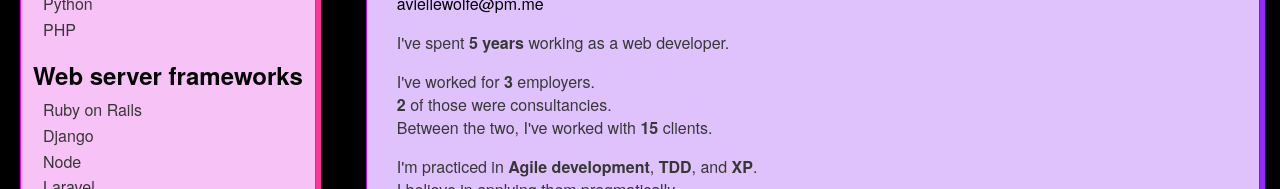
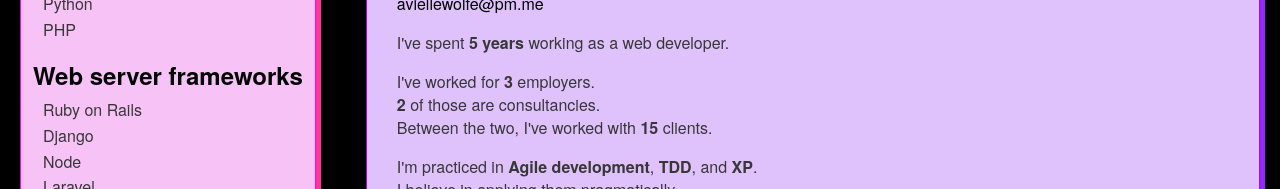
Before and after one commit to Euraldius/avielle-os, a Vue app: page /#/resume in a window 1280 px wide. Shown: the part 185-374 px from the top of the page. Built offline with nearby package versions, Linux system fonts and the light colour scheme.

Commit message:
Clean up

```diff
--- a/src/views/Resume.vue
+++ b/src/views/Resume.vue
@@ -60,11 +60,13 @@
             </p>
             <p>
               I've worked for <strong>3</strong> employers.<br/>
-              <strong>2</strong> of those were consultancies.<br/>
+              <strong>2</strong> of those are consultancies.<br/>
               Between the two, I've worked with <strong>15</strong> clients.
             </p>
             <p>
-              I'm practiced in <strong>Agile development</strong>, <strong>TDD</strong>, and <strong>XP</strong>.<br/>
+              I'm practiced in <strong>Agile development</strong>,
+              <strong>TDD</strong>,
+              and <strong>XP</strong>.<br/>
               I believe in applying them pragmatically.<br/>
               Above all, I believe in the Agile mantra:<br/>
               <em>People over process!</em>
```
